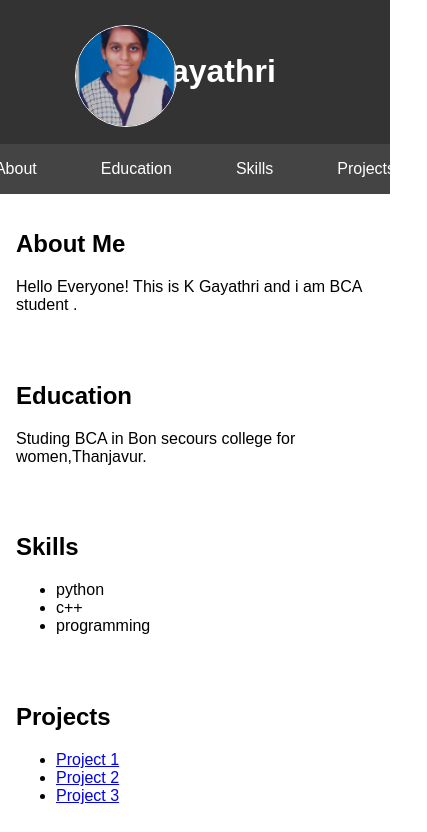
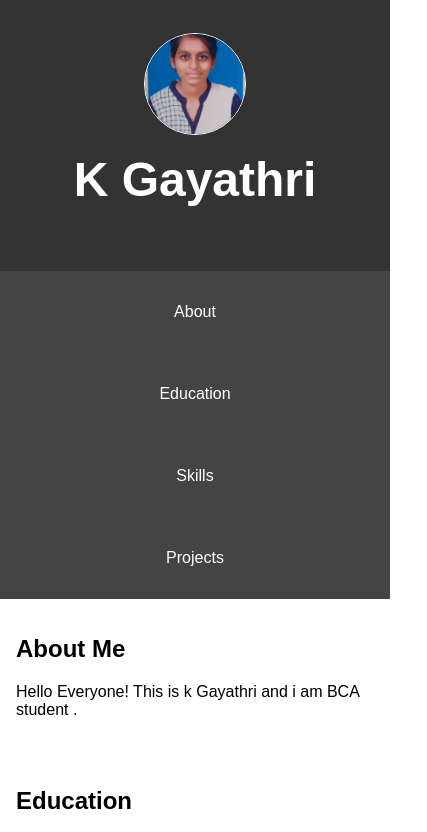
Before and after one commit to gayathrigayathrii/digital-portfolio, a plain HTML site: page index.html in a window 390 px wide. Shown: the top 832 px of the page, 427 px wide, since content can reach past the window. Drawn offline with Linux system fonts and the light colour scheme.

Commit message:
Update index.html

```diff
--- a/index.html
+++ b/index.html
@@ -47,11 +47,39 @@
             padding: 1rem;
 
         }
+        @media (max-width: 768px) {
+            header {
+                font-size: 24px;
+
+                padding-top: 120px;
+            }
+            nav {
+                flex-direction: column;
+                align-items: center;
+            }
+            nav a {
+                margin: 1rem 0;
+            }
+            .profile-photo {
+                width: 100px;
+                height: 100px;
+                object-fit: cover;
+                position: absolute;
+                top: 10%;
+                left: 50%;
+                transform: translate(-50%, -50%);
+                border-radius: 50%;
+            }
+
+            .section {
+                padding: 1rem;
+            }
+        }
     </style>
 </head>
 <body>
     <header>
-        <img class="profile-photo" src="gayathri.jpeg" alt="Your Name">
+       <div class="pp" ><img class="profile-photo" src="gayathri.jpeg" alt="Your Name"> </div>
 
         <h1>K Gayathri</h1>
     </header>
@@ -63,7 +91,7 @@
     </nav>
     <section id="about" class="section">
         <h2>About Me</h2>
-        <p>Hello Everyone! This is K Gayathri and i am BCA student .</p>
+        <p>Hello Everyone! This is k Gayathri and i am BCA student .</p>
     </section>
     <section id="education" class="section">
         <h2>Education</h2>
```
